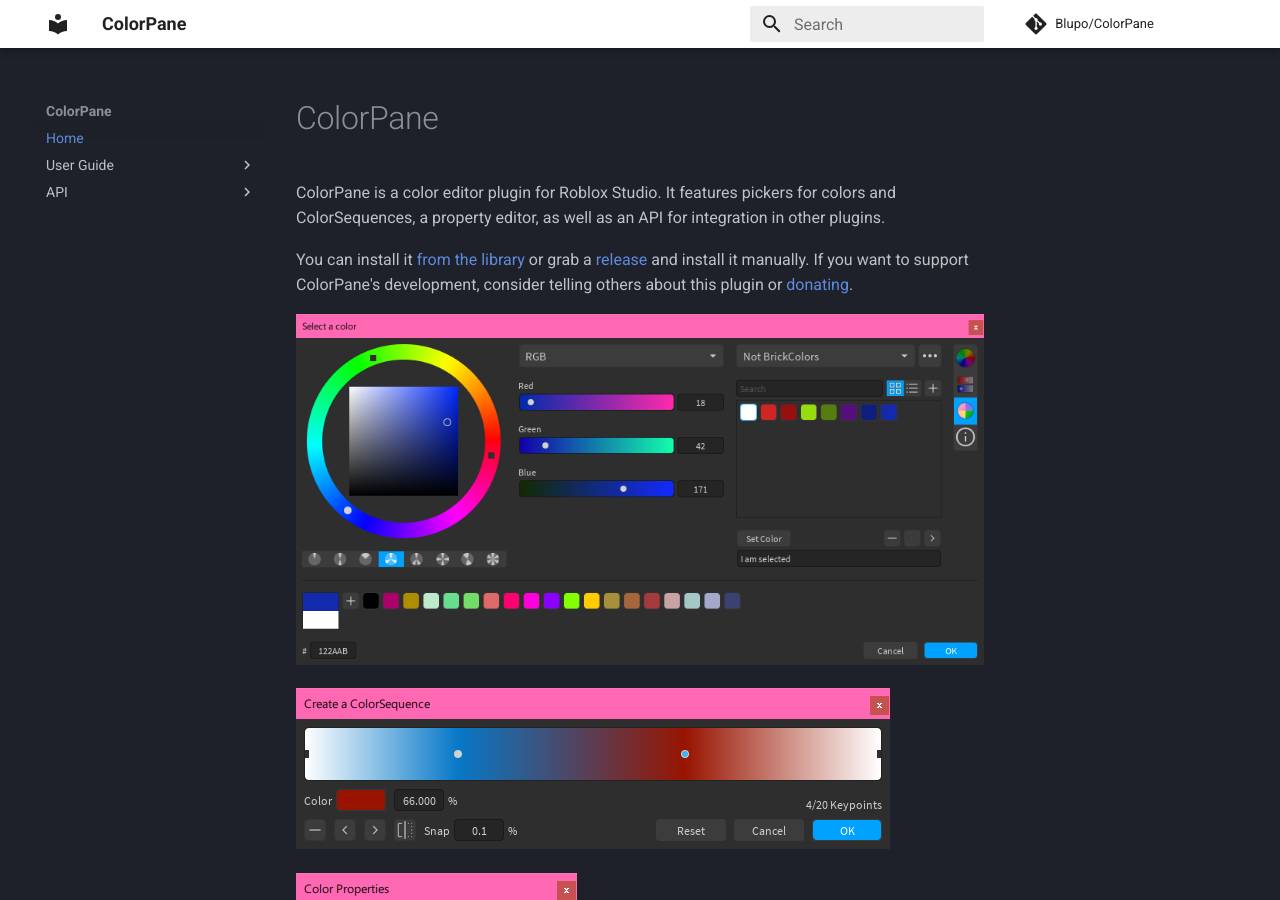
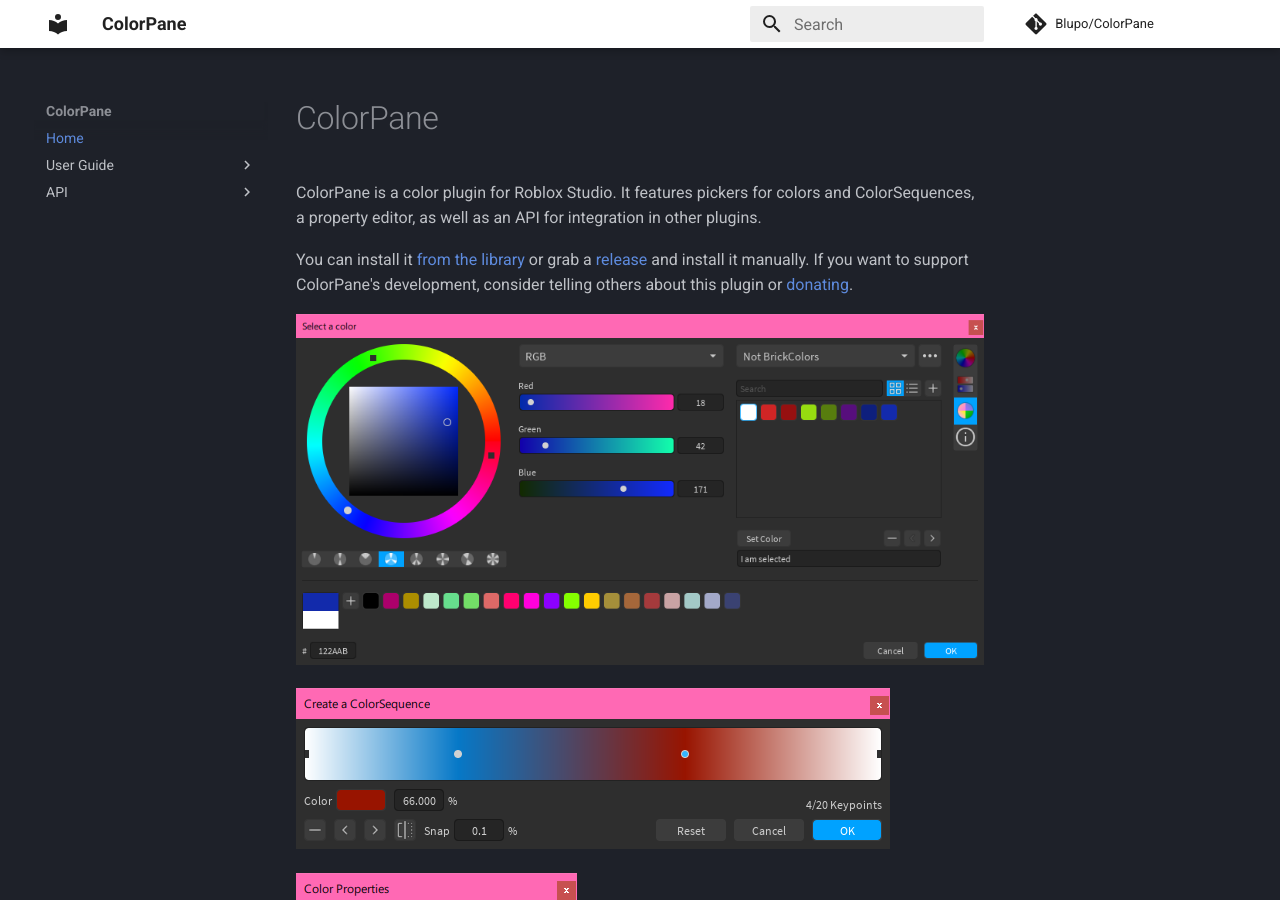
Before and after one commit to Blupo/ColorPane, an MkDocs documentation site: the page built from docs/index.md, in a window 1280 px wide and 900 px high. Built offline with MkDocs 1.6.1 and Material for MkDocs 9.7.7, drawn with Linux system fonts in a browser that asks for light colours; comment, search, counter and statistics services are not loaded.

Commit message:
Last-minute documentation update

```diff
--- a/docs/index.md
+++ b/docs/index.md
@@ -1,6 +1,6 @@
 # ColorPane
 
-ColorPane is a color editor plugin for Roblox Studio. It features pickers for colors and ColorSequences, a property editor, as well as an API for integration in other plugins.
+ColorPane is a color plugin for Roblox Studio. It features pickers for colors and ColorSequences, a property editor, as well as an API for integration in other plugins.
 
 You can install it [from the library](https://roblox.com/library/6474565567/ColorPane) or grab a [release](https://github.com/Blupo/ColorPane/releases) and install it manually. If you want to support ColorPane's development, consider telling others about this plugin or [donating](https://ko-fi.com/blupo).
 
```
Also changed, not shown: README.md (+1 -1 lines), docs/user-guide/api-integrations.md (+1 -1 lines), docs/user-guide/color-properties.md (+1 -1 lines).
